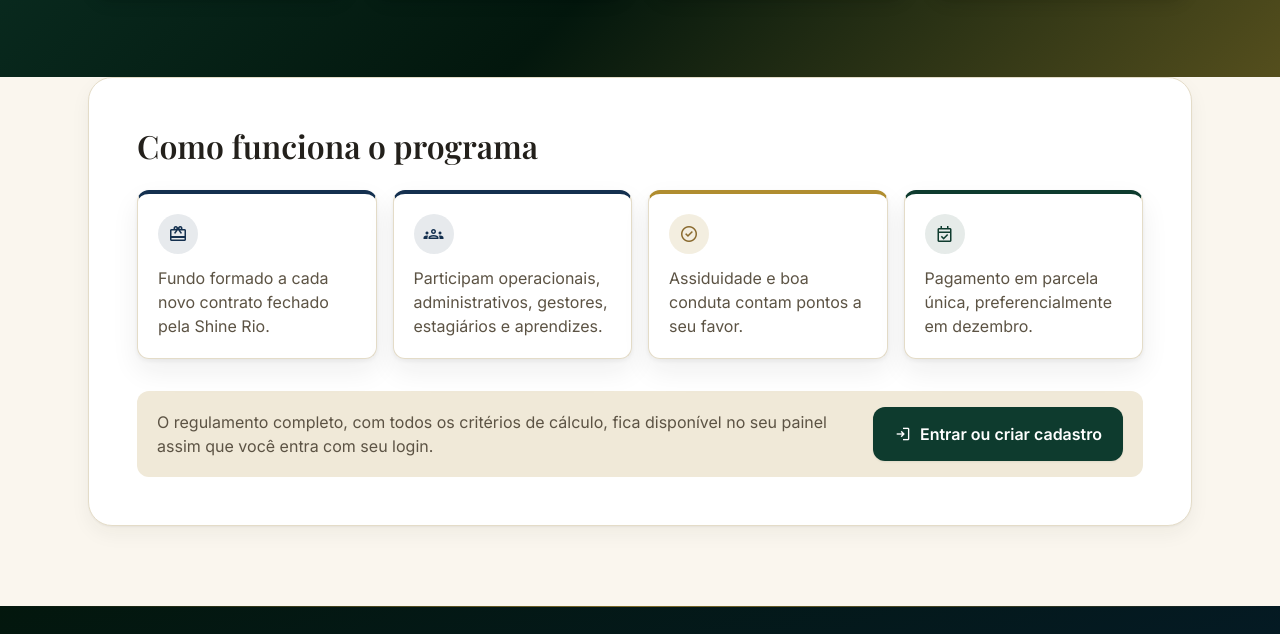
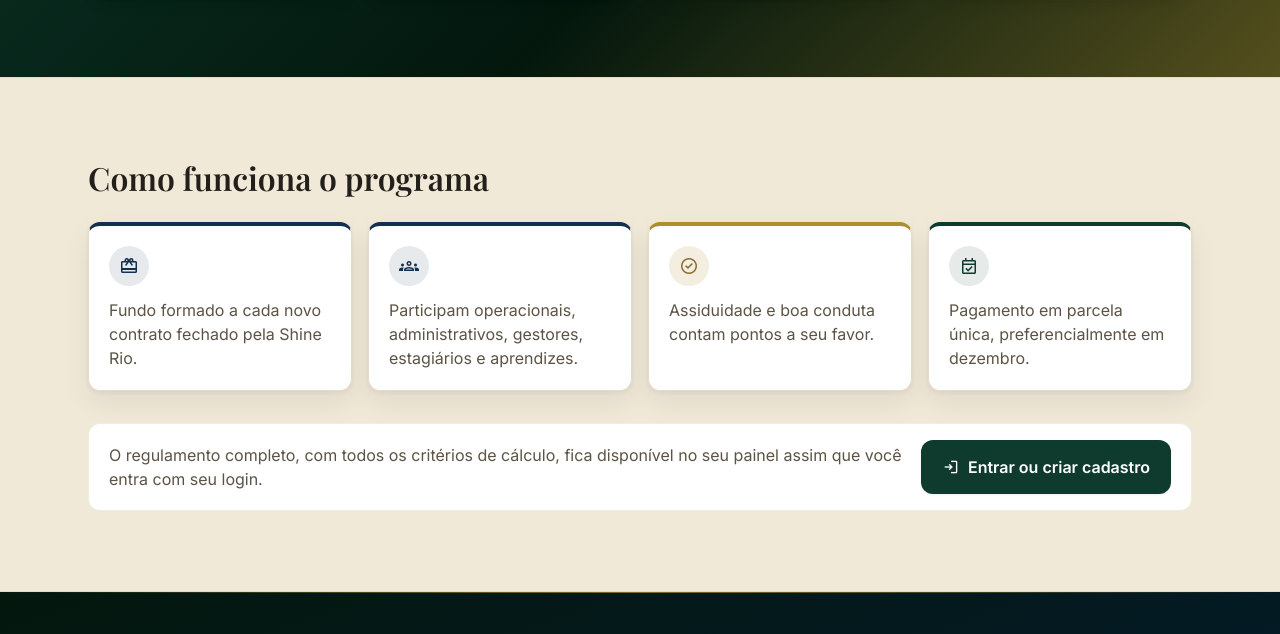
Before and after one commit to Provadelli/Shinatal-System, a plain HTML site: page frontend/index.html in a window 1280 px wide. Shown: the part 1281-1915 px from the top of the page. Drawn offline with nearby package versions, Linux system fonts and the light colour scheme; no server answers; a web font is replaced by a local one.

Commit message:
ajusts on the appearence

```diff
--- a/frontend/index.html
+++ b/frontend/index.html
@@ -156,9 +156,9 @@
     </div>
   </section>
 
-  <!-- ===================== COMO FUNCIONA (fatos rápidos) ===================== -->
-  <section class="max-w-container-max mx-auto px-margin-mobile md:px-margin-desktop pb-14 md:pb-20">
-    <div class="glass-panel rounded-xl p-8 md:p-12">
+  <!-- ===================== COMO FUNCIONA (fatos rápidos, seção de página inteira) ===================== -->
+  <section class="relative bg-surface-container border-y border-outline-variant/50 py-14 md:py-20">
+    <div class="max-w-container-max mx-auto px-margin-mobile md:px-margin-desktop">
       <h2 class="font-display text-headline-lg-mobile md:text-headline-lg mb-6">Como funciona o programa</h2>
 
       <div class="grid grid-cols-1 sm:grid-cols-2 lg:grid-cols-4 gap-4">
@@ -188,7 +188,7 @@
         </div>
       </div>
 
-      <div class="mt-8 flex flex-col sm:flex-row items-start sm:items-center justify-between gap-4 bg-surface-container rounded-lg px-5 py-4">
+      <div class="mt-8 flex flex-col sm:flex-row items-start sm:items-center justify-between gap-4 bg-surface-container-lowest rounded-lg px-5 py-4 border border-outline-variant/40">
         <p class="font-body text-body-md text-on-surface-variant">
           O regulamento completo, com todos os critérios de cálculo, fica disponível no seu painel assim
           que você entra com seu login.
```
